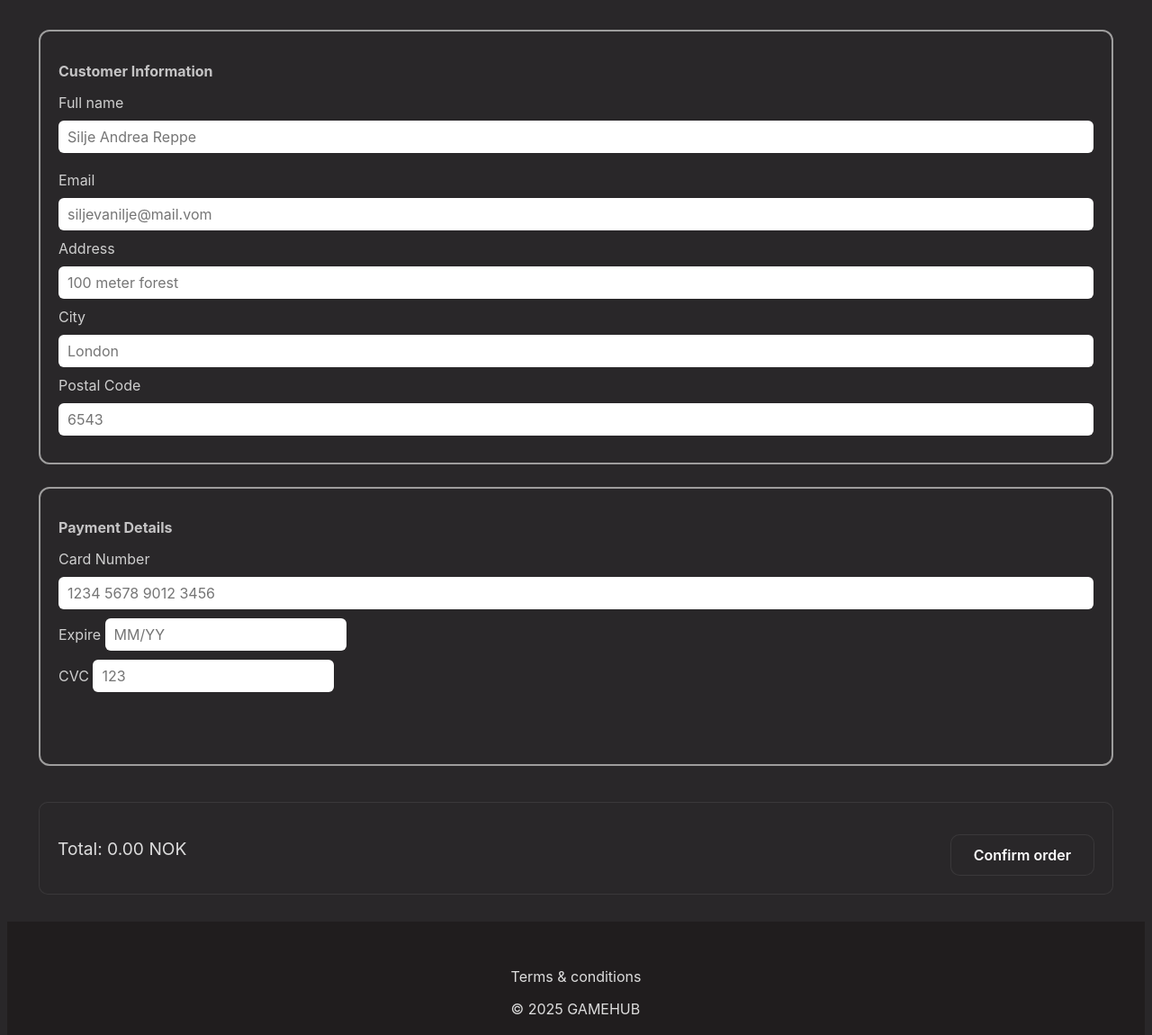
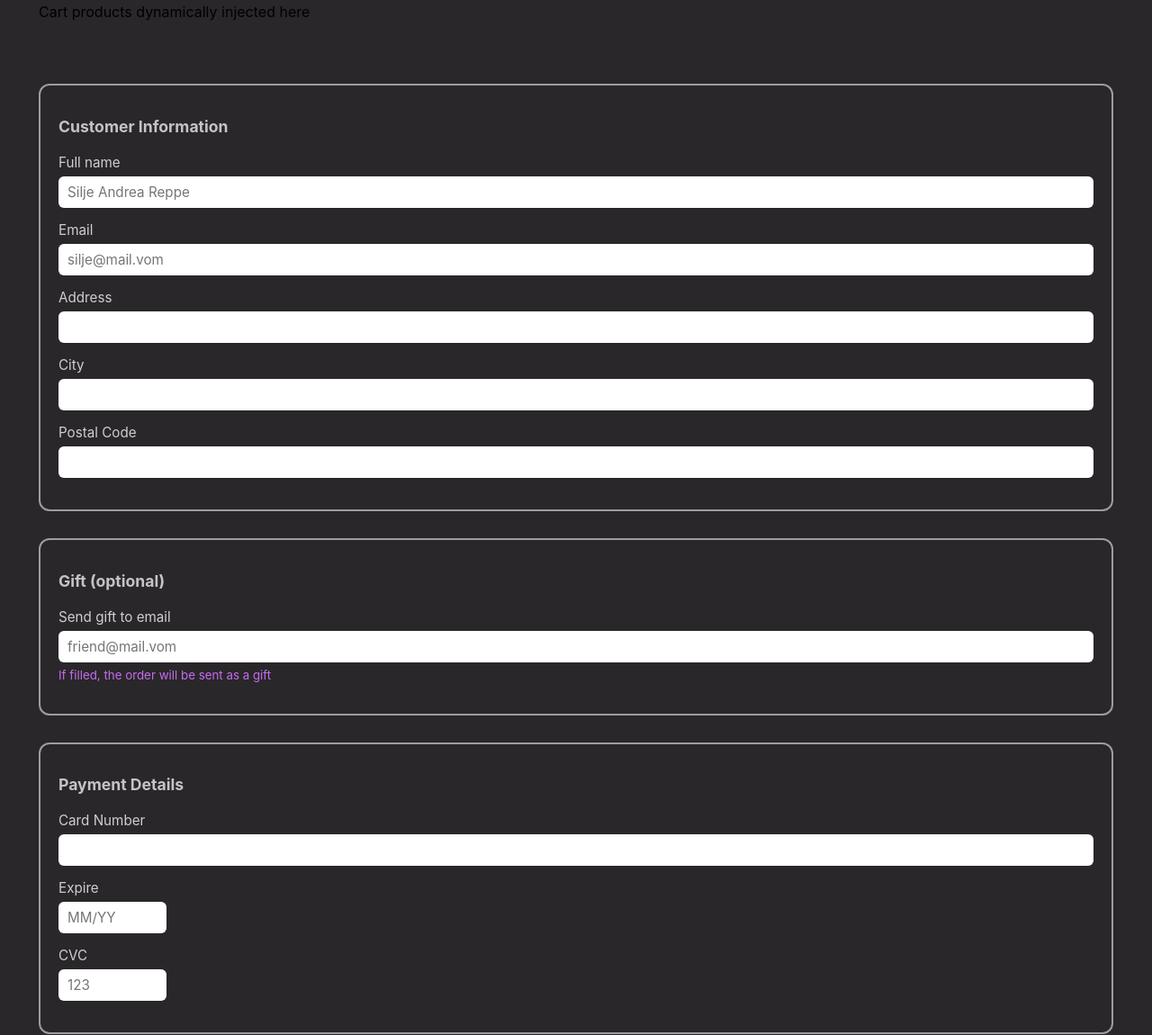
Before and after one commit to MissAdelliah/silje_reppe_JS1_CA_MAR25FT, a website with bundled scripts: page project/checkout/index.html in a window 1280 px wide. Shown: the part 250-1400 px from the top of the page at 90% size. Built offline with nearby package versions, Linux system fonts and the light colour scheme; no server answers.

Commit message:
BEM changes

```diff
--- a/project/checkout/index.html
+++ b/project/checkout/index.html
@@ -22,56 +22,93 @@
         </nav>
       </div>
     </header>
-
     <main class="wrap">
       <h1 class="header-title">Your Cart</h1>
       <section id="cart-items" class="container-home">
-        <!-- Cart products dynamically injected here -->
+        Cart products dynamically injected here
       </section>
-      <section id="checkout-forms" class="checkout-forms">
-        <form id="customer-form" class="checkout-form">
-          <h2>Customer Information</h2>
-          <label>
-            <label>
-              Full name
-              <input type="name" placeholder="Silje Andrea Reppe" required />
-            </label>
-            Email
-            <input type="email" placeholder="siljevanilje@mail.vom" required />
-          </label>
-          <label>
-            Address
-            <input type="text" placeholder="100 meter forest" required />
-          </label>
-          <label>
-            City
-            <input type="text" placeholder="London" required />
-          </label>
-          <label>
-            Postal Code
-            <input type="text" placeholder="6543" required />
-          </label>
-        </form>
-        <form id="payment-form" class="checkout-form">
-          <h2>Payment Details</h2>
-          <label>
-            Card Number
-            <input type="text" placeholder="1234 5678 9012 3456" required />
-          </label>
-          <label class="row">
-            <span>
-              Expire
-              <input type="text" placeholder="MM/YY" required />
-            </span>
-            <span>
-              CVC
-              <input type="text" placeholder="123" required />
-            </span>
-          </label>
-          <!--
-    <button type="submit" class="button-confirm">
-      Complete Purchase
-    </button> -->
+      <section class="checkout">
+        <form id="checkout-form" class="checkout__form" novalidate>
+          <section class="checkout-forms">
+            <!-- CUSTOMER INFO -->
+            <section class="checkout-form">
+              <h2>Customer Information</h2>
+
+              <div class="checkout__field">
+                <label for="fullname">Full name</label>
+                <input
+                  id="fullname"
+                  type="text"
+                  placeholder="Silje Andrea Reppe"
+                  required
+                />
+              </div>
+
+              <div class="checkout__field">
+                <label for="email">Email</label>
+                <input
+                  id="email"
+                  type="email"
+                  placeholder="silje@mail.vom"
+                  required
+                />
+              </div>
+
+              <div class="checkout__field">
+                <label for="address">Address</label>
+                <input id="address" type="text" placeholder="" />
+              </div>
+
+              <div class="checkout__row">
+                <div class="checkout__field">
+                  <label for="city">City</label>
+                  <input id="city" type="text" required />
+                </div>
+
+                <div class="checkout__field">
+                  <label for="postal">Postal Code</label>
+                  <input id="postal" type="text" required />
+                </div>
+              </div>
+            </section>
+
+            <!-- GIFT OPTION -->
+            <section class="checkout-form">
+              <h2>Gift (optional)</h2>
+
+              <div class="checkout__field">
+                <label for="gift-email">Send gift to email</label>
+                <input
+                  id="gift-email"
+                  type="email"
+                  placeholder="friend@mail.vom"
+                />
+                <small>If filled, the order will be sent as a gift</small>
+              </div>
+            </section>
+
+            <!-- PAYMENT -->
+            <section class="checkout-form">
+              <h2>Payment Details</h2>
+
+              <div class="checkout__field">
+                <label for="card">Card Number</label>
+                <input id="card" type="text" required />
+              </div>
+
+              <div class="checkout__row">
+                <div class="checkout__field small">
+                  <label for="expire">Expire</label>
+                  <input id="expire" type="text" placeholder="MM/YY" required />
+                </div>
+
+                <div class="checkout__field small">
+                  <label for="cvc">CVC</label>
+                  <input id="cvc" type="text" placeholder="123" required />
+                </div>
+              </div>
+            </section>
+          </section>
         </form>
       </section>
       <div id="cart-summary" class="container-home">
@@ -79,7 +116,6 @@
         <button id="checkout-btn" class="button-add">Confirm order</button>
       </div>
     </main>
-
     <footer class="footer">
       <div class="website__rights">
         <p>Terms & conditions</p>
--- a/project/css/style.css
+++ b/project/css/style.css
@@ -511,30 +511,6 @@ h1 {
    Confirmation Button
 ================================ */
 
-.button-confirm {
-  display: inline-block;
-  margin-top: 20px;
-  padding: 10px 22px;
-
-  background-color: rgb(199, 107, 241);
-  color: #ffffff;
-
-  border: none;
-  border-radius: 8px;
-
-  font-size: 1rem;
-  font-weight: 500;
-  text-decoration: none;
-
-  cursor: pointer;
-  transition: background-color 0.2s ease, transform 0.2s ease;
-}
-
-.button-confirm:hover {
-  background-color: rgb(134, 96, 240);
-  transform: translateY(-1px);
-}
-
 /* ===============================
    Responsive
 ================================ */
@@ -548,55 +524,78 @@ h1 {
     font-size: 1.5rem;
   }
 }
-/* forms*/
 /* ===============================
-   Checkout Forms
+   Checkout layout
 ================================ */
 
-.checkout-forms {
-  margin-top: 30px;
-  display: grid;
-  gap: 25px;
+.checkout {
+  margin-top: 40px;
 }
 
+.checkout__form,
+.checkout-forms {
+  display: grid;
+  gap: 30px;
+  margin-top: 30px;
+}
+
+/* ===============================
+   Checkout sections / cards
+================================ */
+
+.checkout__section,
 .checkout-form {
   background: rgb(41, 39, 41);
   border: 2px solid #9e9d9d;
   border-radius: 12px;
-
   padding: 20px;
 }
 
+/* Optional if you keep fieldset */
+.checkout__section legend {
+  padding: 0 10px;
+  color: rgb(199, 107, 241);
+  font-weight: 600;
+}
+
+/* Section headings */
 .checkout-form h2 {
-  font-size: 1rem;
-  margin-bottom: 15px;
+  font-size: 1.1rem;
+  margin-bottom: 20px;
   color: rgb(197, 196, 197);
 }
 
-.checkout-form label {
+/* ===============================
+   Form groups
+================================ */
+
+.checkout__field {
   display: flex;
   flex-direction: column;
-  gap: 10px;
-  margin-bottom: 10px;
-  font-size: 1rem;
+  gap: 6px;
+  margin-bottom: 15px;
+}
+
+.checkout__field label {
+  font-size: 0.95rem;
   color: #cfcfcf;
 }
 
-.checkout-form input {
+.checkout__field input {
   padding: 8px 10px;
   border-radius: 6px;
   border: none;
-  font-size: 1rem;
+  font-size: 0.95rem;
 }
 
-.checkout-form input:focus {
-  border: 5px solid rgb(199, 107, 241);
+/* Small inputs (expire / cvc / postal) */
+.checkout__field.small input {
+  max-width: 120px;
 }
 
-.checkout-form .row {
-  display: flex;
-  align-items: baseline;
-  gap: 10px;
+/* Helper text (gift email etc.) */
+.checkout__field small {
+  color: rgb(199, 107, 241);
 }
 
 /* Responsive */
```
